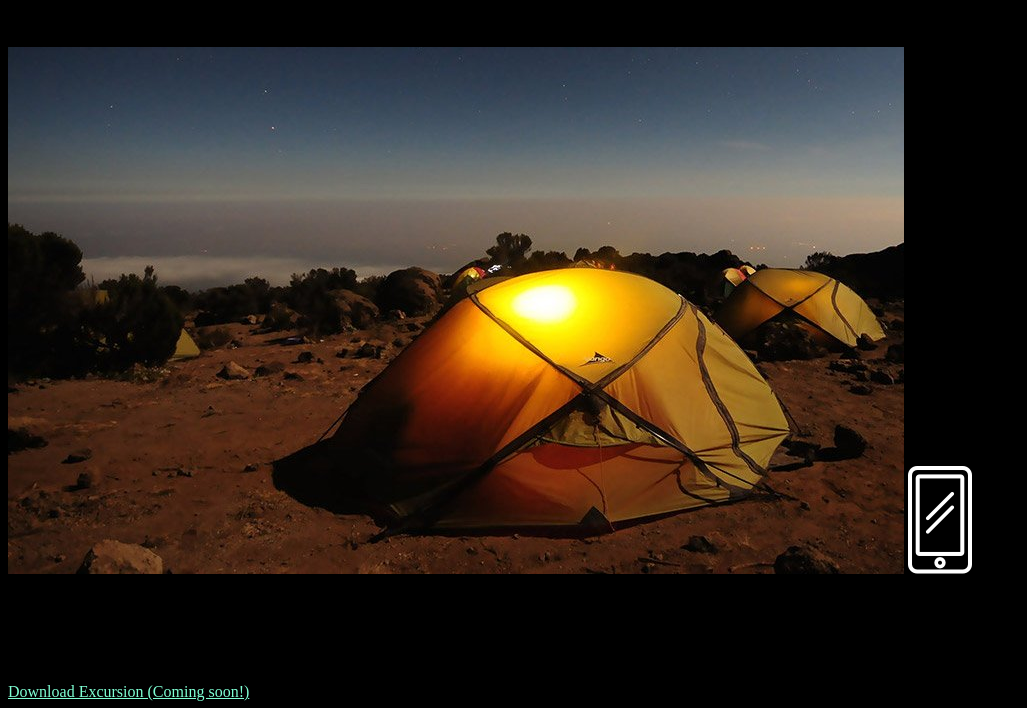
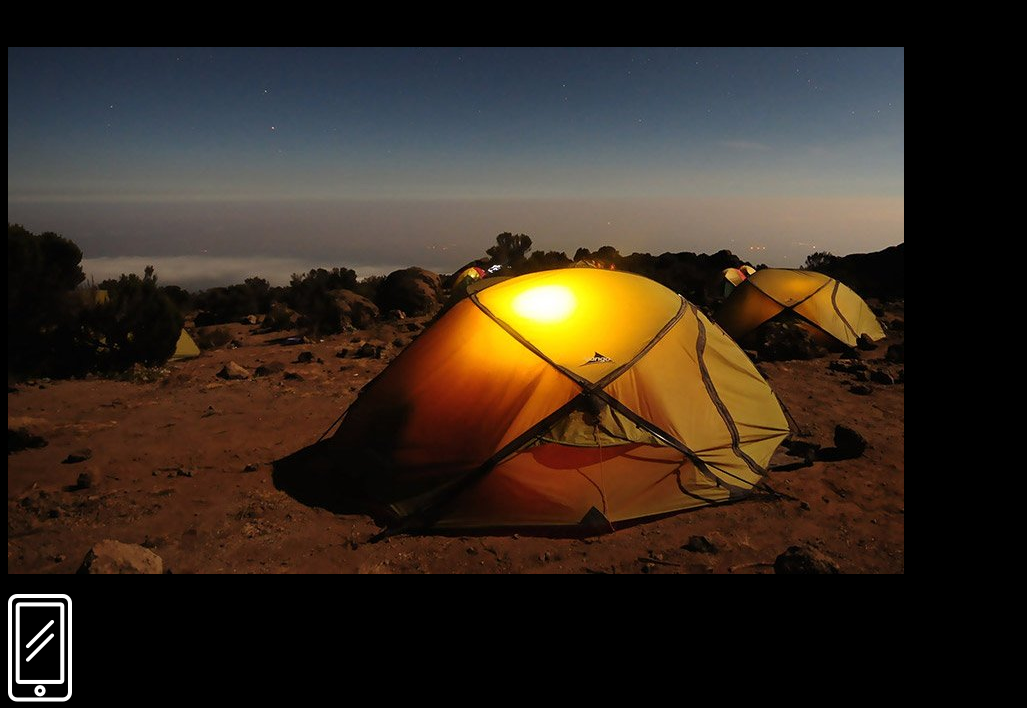
Before and after one commit to mamush-m/excursion, a plain HTML site: page index.html in a window 1280 px wide. Shown: the part 412-1120 px from the top of the page, without its empty margins (0-1027 px from the left). Drawn offline with Linux system fonts and the light colour scheme.

Commit message:
added stuff

```diff
--- a/index.html
+++ b/index.html
@@ -16,11 +16,10 @@
     <main>
         <h1 class="sub-headers">Your Personal travel guide</h1>
         <h3 class="app-desc">Excursion remembers places you like, and recommends new points of interest around you.</h3>
-        <img src="resources/images/camp.jpg" alt="">
-        <img src="resources/images/phone.png" alt="">
+        <p><img src="resources/images/camp.jpg" alt=""></p>
+        <p><img src="resources/images/phone.png" alt=""></p>
         <h1 class="sub-headers">Coming soon for iPhone and Android</h1>
         <p><a class="links" href="#">Download Excursion (Coming soon!)</a></p>
-        <p>THanks for Coming</p>
     </main>
 </body>
 <footer>
--- a/resources/css/styles.css
+++ b/resources/css/styles.css
@@ -13,6 +13,7 @@ header h1 {
 .links {
     color: aquamarine;
     font-size: 16px;
+    text-align: center;
 }
 
 .sub-headers {
```
